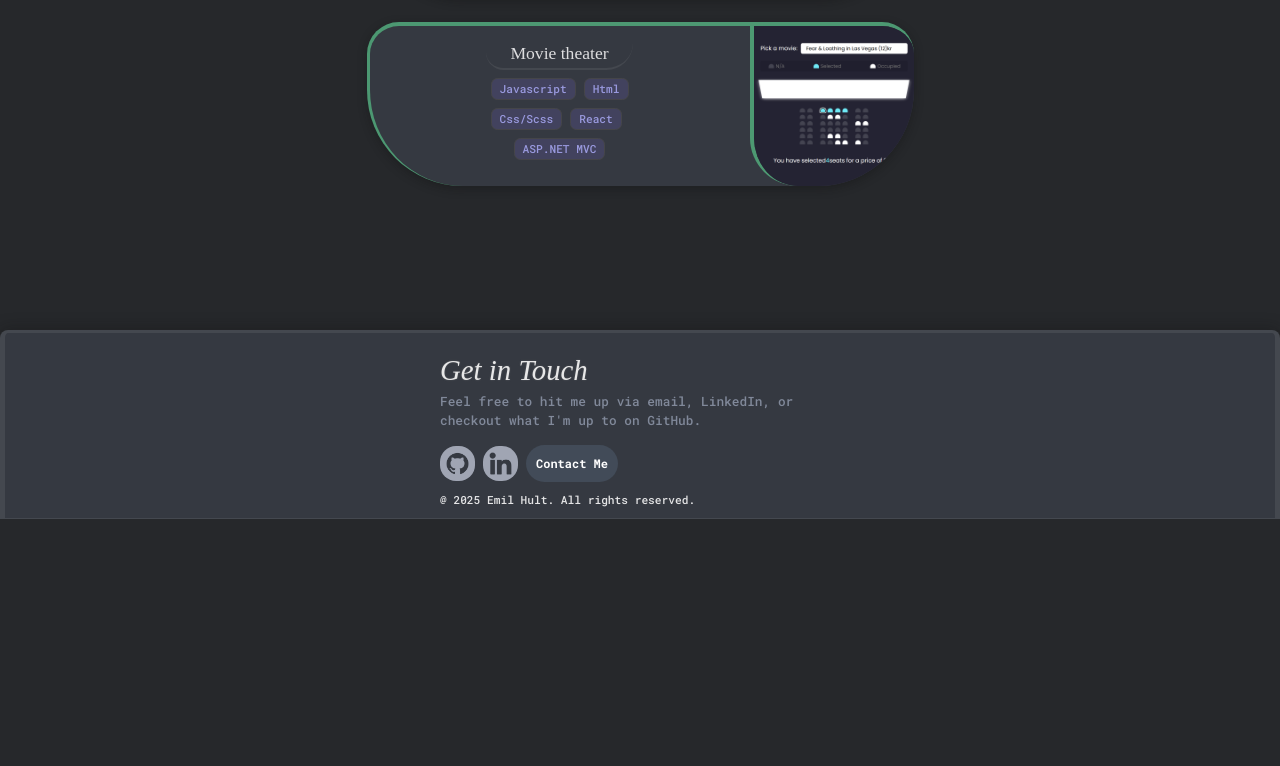
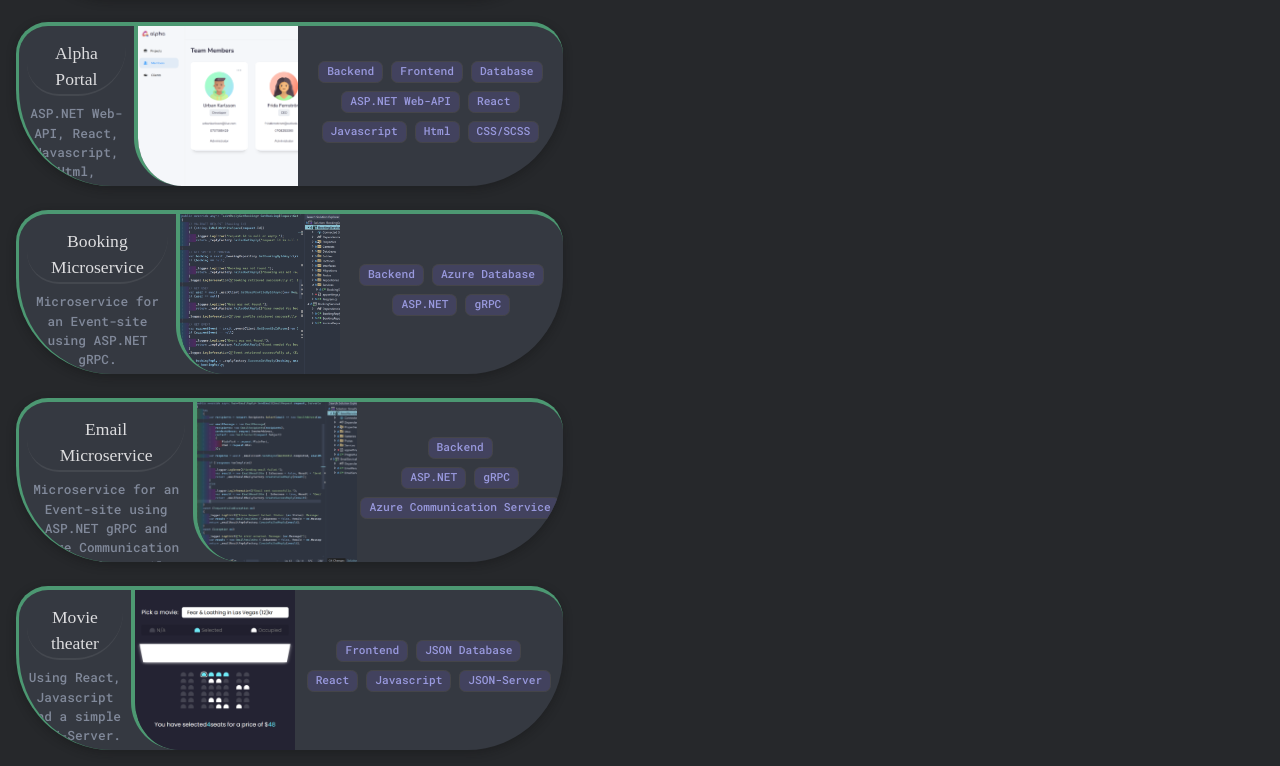
Before and after one commit to mutenJanken/Portfolio-EmilHult, a React (Vite) app: page /portfolio in a window 1280 px wide. Shown: the part 954-1720 px from the top of the page. Before the commit the page ends 1473 px from the top, so only its background shows below. Built offline with nearby package versions, Linux system fonts and the light colour scheme; a web font is replaced by a local one.

Commit message:
Testing project styles

```diff
--- a/src/components/Portfolio.jsx
+++ b/src/components/Portfolio.jsx
@@ -19,7 +19,7 @@ function Portfolio() {
               <div className="project-wrapper">
                 <div className="project-description-wrapper">
                   <h2 className="project-header">Alpha Portal</h2>
-                  <p className="project-description">Backend - ASP.MET WebAPI</p>
+                  <p className="project-description">Backend - ASP.NET WebAPI</p>
                   <p className="project-description">Frontend - React, Javascript, Html, CSS/SCSS.</p>
                 </div>
                 <div className="project-image-wrapper">
@@ -81,32 +81,127 @@ function Portfolio() {
                 </div>
               </div>
             </a>
-            {/* MOVIE BOOKING  */}
-            <a className="http-link" href="https://github.com/mutenJanken/movie-theater">
-              <div className="project-wrapper">
-                <div className="project-description-wrapper">
-                  <h2 className="project-header">Movie theater</h2>
-                  <div className="small-skills-vertical">
-                    <div className="skill-gap-wrapper">
-                      <div className="skill">Javascript</div>
-                      <div className="skill">Html</div>
+
+            {/* ALPHA PORTAL TEST */}
+            <a className="http-link" href="https://github.com/mutenJanken/alpha_project">
+              <div className="project-wrapper-test">
+                <div className="project-desc-image-horizontal">
+                  <div className="project-description-wrapper-test">
+                    <h2 className="project-header">Alpha Portal</h2>
+                    <p className="project-description">ASP.NET Web-API, React, Javascript, Html, CSS/SCSS.</p>
                   </div>
-                    <div className="skill-gap-wrapper">
-                      <div className="skill">Css/Scss</div>
-                      <div className="skill">React</div>
-                    </div>
-                    <div className="skill-gap-portfolio-wrapper">
-                      <div className="skill">ASP.NET MVC</div>
+                  <div className="project-image-wrapper">
+                    <img className="project-image-test" src={AlphaProjectImage} alt="Alpha Project Image" />
                   </div>
                 </div>
-                  {/* <p className="project-description">Using React, Javascript and a simple JSON-Server.</p> */}
+                <div className="project-desc-vertical">
+                  <div className="project-desc-horizontal">
+                    <div className="description">Backend</div>
+                    <div className="description">Frontend</div>
+                    <div className="description">Database</div>
+                  </div>
+                  <div className="project-desc-horizontal">
+                    <div className="description">ASP.NET Web-API</div>
+                    <div className="description">React</div>
+                  </div>
+                  <div className="project-desc-horizontal">
+                    <div className="description">Javascript</div>
+                    <div className="description">Html</div>
+                    <div className="description">CSS/SCSS</div>
+                  </div>
+                </div>
+              </div>
+            </a>
+
+            {/* BOOKING MICROSERVICE TEST*/}
+            <a className="http-link" href="https://github.com/mutenJanken/BookingServiceProvider">
+              <div className="project-wrapper-test">
+                <div className="project-desc-image-horizontal">
+                  <div className="project-description-wrapper-test">
+                    <h2 className="project-header">Booking Microservice</h2>
+                    <p className="project-description">Microservice for an Event-site using ASP.NET gRPC.</p>
                   </div>
                   <div className="project-image-wrapper">
                     <img
-                    className="project-image"
+                      className="project-image-test"
+                      src={BookingMicroserviceImage}
+                      alt="Movie booking Project Image"
+                    />
+                  </div>
+                </div>
+                <div className="project-desc-vertical">
+                  <div className="project-desc-horizontal">
+                    <div className="description">Backend</div>
+                    <div className="description">Azure Database</div>
+                  </div>
+                  <div className="project-desc-horizontal">
+                    <div className="description">ASP.NET</div>
+                    <div className="description">gRPC</div>
+                  </div>
+                </div>
+              </div>
+            </a>
+
+            {/* EMAIL MICROSERVICE TEST */}
+            <a className="http-link" href="https://github.com/mutenJanken/EmailServiceProvider">
+              <div className="project-wrapper-test">
+                <div className="project-desc-image-horizontal">
+                  <div className="project-description-wrapper-test">
+                    <h2 className="project-header">Email Microservice</h2>
+                    <p className="project-description">
+                      Microservice for an Event-site using ASP.NET gRPC and Azure Communication Service for
+                      emails.
+                    </p>
+                  </div>
+                  <div className="project-image-wrapper">
+                    <img
+                      className="project-image-test"
+                      src={EmailMicroserviceImage}
+                      alt="Movie booking Project Image"
+                    />
+                  </div>
+                </div>
+                <div className="project-desc-vertical">
+                  <div className="project-desc-horizontal">
+                    <div className="description">Backend</div>
+                  </div>
+                  <div className="project-desc-horizontal">
+                    <div className="description">ASP.NET</div>
+                    <div className="description">gRPC</div>
+                  </div>
+                  <div className="project-desc-horizontal">
+                    <div className="description">Azure Communication Service</div>
+                  </div>
+                </div>
+              </div>
+            </a>
+
+            {/* MOVIE BOOKING  TEST*/}
+            <a className="http-link" href="https://github.com/mutenJanken/movie-theater">
+              <div className="project-wrapper-test">
+                <div className="project-desc-image-horizontal">
+                  <div className="project-description-wrapper-test">
+                    <h2 className="project-header">Movie theater</h2>
+                    <p className="project-description">Using React, Javascript and a simple JSON-Server.</p>
+                  </div>
+                  <div className="project-image-wrapper">
+                    <img
+                      className="project-image-test"
                       src={MovieBookingProjectImage}
                       alt="Movie booking Project Image"
                     />
+                  </div>
+                </div>
+                <div className="project-desc-vertical">
+                  <div className="project-desc-horizontal">
+                    <div className="description">Frontend</div>
+                    <div className="description">JSON Database</div>
+                  </div>
+                  <div className="project-desc-horizontal">
+                    <div className="description">React</div>
+                    <div className="description">Javascript</div>
+                    <div className="description">JSON-Server</div>
+                  </div>
                 </div>
               </div>
             </a>
--- a/src/index.scss
+++ b/src/index.scss
@@ -1352,11 +1352,11 @@ section {
   // color: rgb(221, 221, 223);
   color: rgb(153, 153, 222);
   color: #81899a;
-
+  // border-bottom: 0.5px solid #5d636e;
   // width: 40rem;
   margin: 0rem 0rem 0rem 0rem;
   width: 100%;
-  padding: 0rem;
+  padding: 0rem 0rem 1rem 0rem;
 
   &.bottom {
     margin-bottom: 0;
@@ -1369,6 +1369,153 @@ section {
   }
 }
 
+.project-desc-image-horizontal{
+  display: flex;
+  flex-direction: row;
+}
+
+.project-desc-vertical{
+  display: flex;
+  flex-direction: column;
+  justify-content: center;
+  align-items: center;
+  width: 100%;
+  padding-top: 0.5rem;
+  margin-bottom: 1rem;
+  gap: 0.5rem;
+  // border-top: 0.3px solid #5d636e;
+  // border-top: 0.5px solid #66faa47e;
+
+}
+
+.project-desc-horizontal{
+  display: flex;
+  flex-direction: row;
+  gap: 0.5rem;
+  flex-wrap: wrap;
+}
+
+.description{
+    // background-color: rgb(79, 79, 113);
+    background-color: rgb(66, 66, 94);
+    height: 1.05rem;
+    border: 1.2px solid rgb(69, 69, 73);
+    // border: 1px solid rgb(153, 153, 222);
+    border-radius: 0.4rem;
+    padding: 0.1rem 0.5rem;
+    font-size: 0.7rem;
+    font-weight: 500;
+    color:rgb(153, 153, 222);
+}
+
 .http-link {
   text-decoration: none;
+  width: 100%;
 }
+
+
+
+.project-wrapper-test {
+  display: flex;
+  justify-content: space-between;
+  flex-direction: row;
+  background-color: #353941;
+  border-radius: 2rem;
+  border-bottom-right-radius: 6rem;
+  border-bottom-left-radius: 6rem;
+  border-top: 4px solid #66faa47e;
+  border-left: 3px solid #66faa47e;
+  box-shadow: 0 3px 10px rgba(18, 18, 18, 0.353);
+  width: 34rem;
+  height: 10rem;
+  overflow: hidden;
+  cursor: pointer;
+
+  &:hover {
+    transform: scale(1.05);
+    transition: transform 0.4s ease;
+  }
+
+  @media screen and (max-width: 1200px) {
+    flex-direction: row;
+    border-top-left-radius: 1rem;
+    border-bottom-left-radius: 4rem;
+    border-top-right-radius: 1rem;
+    border-bottom-right-radius: 4rem;
+    border-top: 3px solid #66faa47e;
+    border-left: 3px solid #66faa47e;
+
+    width: 29rem;
+    // height: 6rem;
+    height: 8rem;
+    // margin-bottom: 1rem;
+
+    border-right: none;
+  }
+
+  @media screen and (max-width: 768px) {
+    display: flex;
+    flex-direction: column;
+    border-top-left-radius: 1rem;
+    border-bottom-left-radius: 4rem;
+    border-top-right-radius: 1rem;
+    border-bottom-right-radius: 4rem;
+    border-top: 3px solid #66faa47e;
+    border-left: 3px solid #66faa47e;
+
+    width: 98.9%;
+    // height: 6rem;
+    height: 8rem;
+    // margin-bottom: 1rem;
+
+    border-right: none;
+  }
+
+  @media screen and (max-width: 600px) {
+    height: auto;
+  }
+}
+
+.project-description-wrapper-test {
+  display: flex;
+  flex-direction: column;
+  align-items: center;
+  width: 100%;
+  padding: 0 0.5rem 1rem 0.5rem;
+
+  @media screen and (max-width: 768px) {
+    padding: 0 0.5rem 0rem 0.5rem;
+  }
+}
+
+.project-image-test {
+  border-left: 4px solid #66faa47e;
+  border-bottom-left-radius: 3rem;
+  // border-top-left-radius: 3rem;
+  width: 10rem;
+  // border-top-right-radius: 0.5rem;
+  // border-bottom-right-radius: 0.5rem;¨
+
+  @media screen and (max-width: 1200px) {
+    border-left: 3px solid #66faa47e;
+    // border-right: 3px solid #66faa47e;
+    // border-bottom: 1px solid #66faa47e;
+    // border-bottom-right-radius: 4rem;
+    // border-top-right-radius: 0.85rem;
+    border-bottom-left-radius: 4rem;
+    width: 8rem;
+    // height: 9rem;
+  }
+  @media screen and (max-width: 768px) {
+    border-left: 3px solid #66faa47e;
+    // border-bottom: 0.5px solid #66faa47e;
+    // border-right: 3px solid #66faa47e;
+    // border-bottom: 1px solid #66faa47e;
+    // border-bottom-right-radius: 4rem;
+    border-top-right-radius: 0.85rem;
+    border-bottom-left-radius: 5rem;
+    // border-bottom-right-radius: 0rem;
+    width: 8rem;
+    // height: 9rem;
+  }
+}
```
Lines whose indentation alone changed are shown as unchanged.
